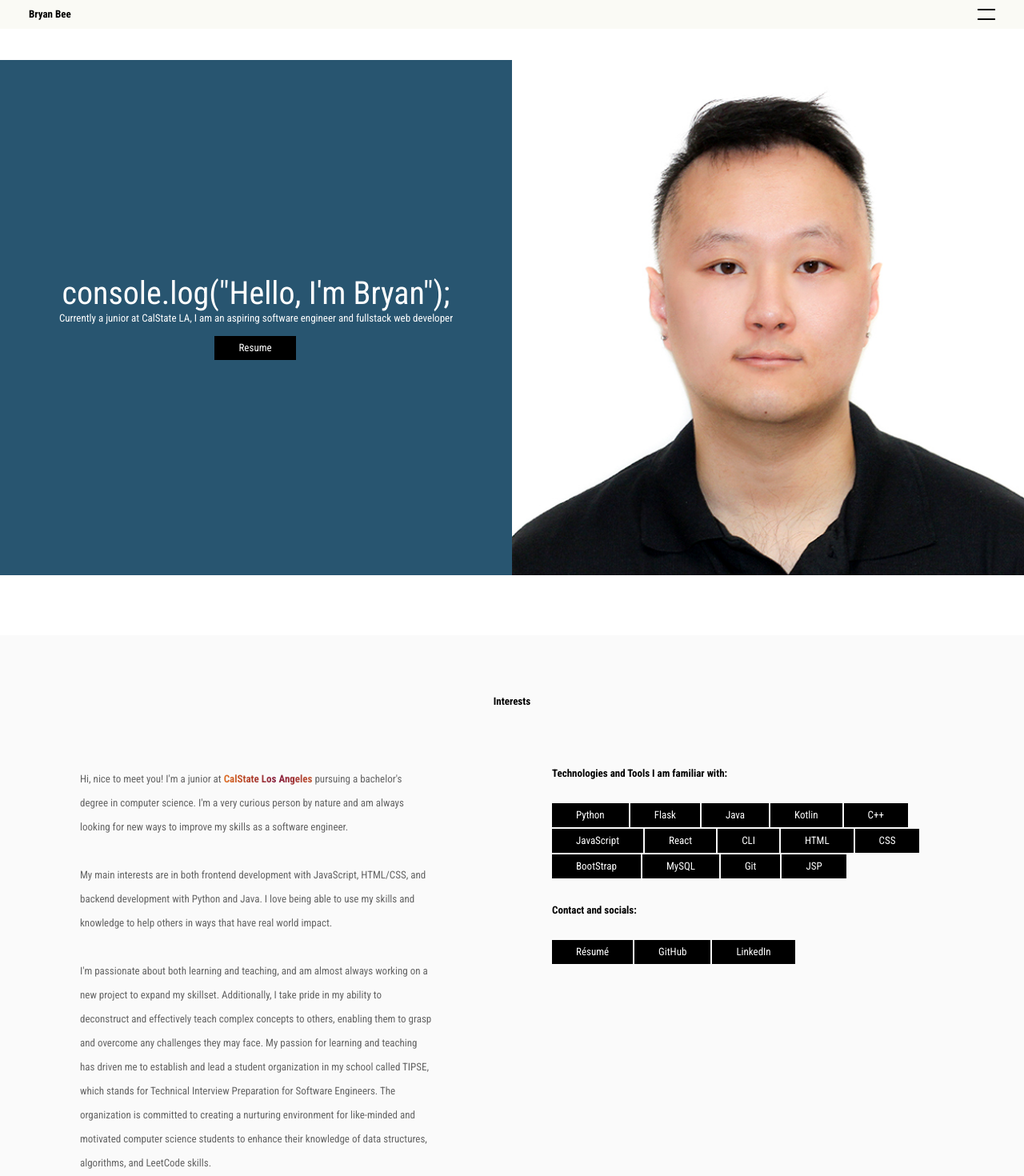
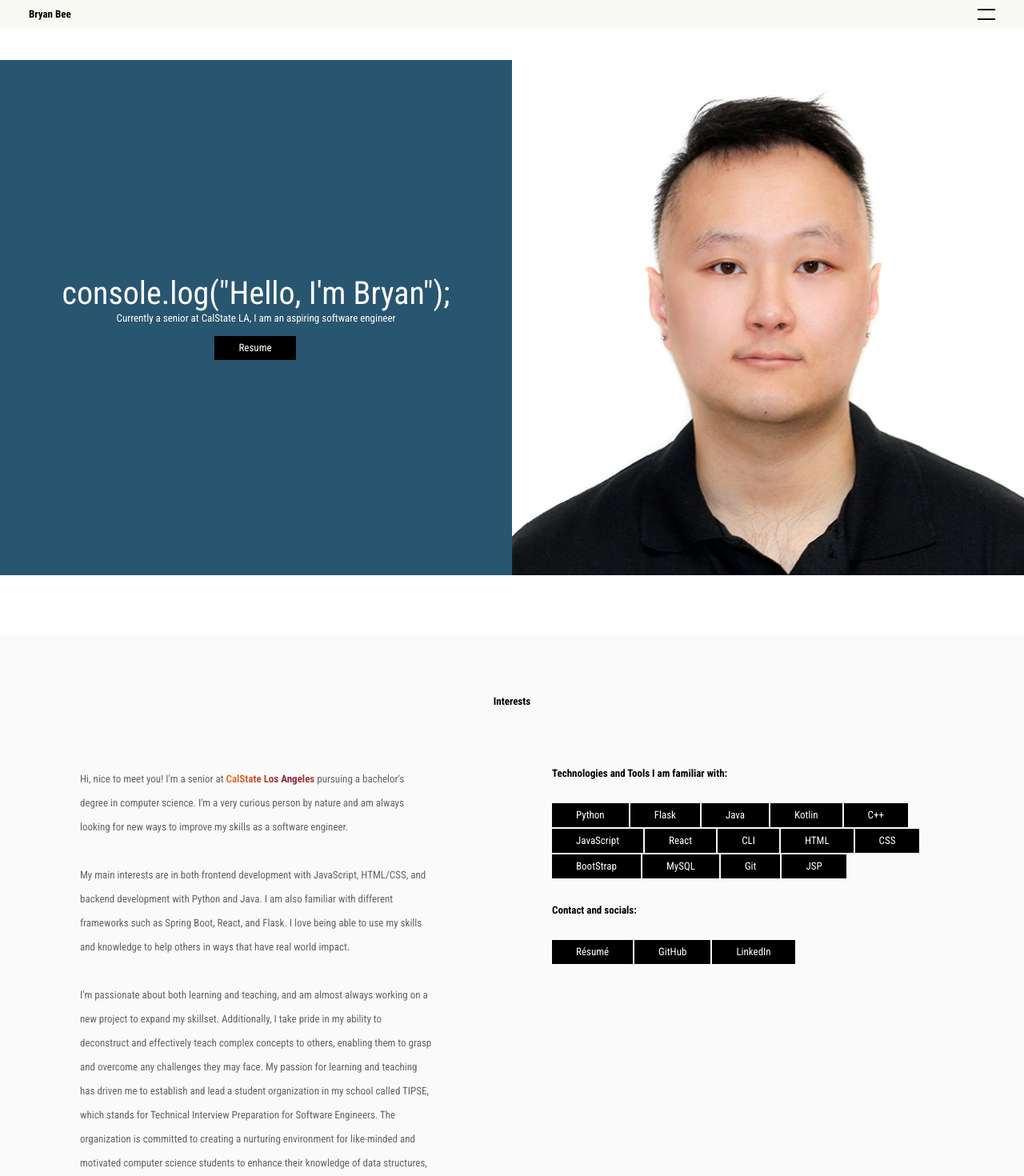
Before and after one commit to bryan-bee/myPortfolio, a React (Create React App) app: page / in a window 1280 px wide. Shown: the top 1470 px of the page at 80% size. Built offline with nearby package versions, Linux system fonts and the light colour scheme; a web font is replaced by a local one.

Commit message:
Changes post summer

```diff
--- a/src/Pages/Interests/Interests.js
+++ b/src/Pages/Interests/Interests.js
@@ -58,12 +58,12 @@ function Interests() {
 
 
         <div className='interests_1 fs1'>
-            Hi, nice to meet you! I'm a junior at <b className="calstate-la">CalState Los Angeles</b> pursuing
+            Hi, nice to meet you! I'm a senior at <b className="calstate-la">CalState Los Angeles</b> pursuing
             a bachelor's degree in computer science. I'm a very curious person by nature and am always looking for
             new ways to improve my skills as a software engineer.
             <br/><br/>
             My main interests are in both frontend development with JavaScript, HTML/CSS, and backend development with
-            Python and Java.
+            Python and Java. I am also familiar with different frameworks such as Spring Boot, React, and Flask.
             I love being able to use my skills and knowledge to help
             others in ways that have real world impact.
             <br/><br/>
--- a/src/Pages/Page1/Page1.js
+++ b/src/Pages/Page1/Page1.js
@@ -33,7 +33,7 @@ function ShowContents_Page1() {
   const contentspage1 = [
     {
       line1: 'console.log("Hello, I\'m Bryan");',
-      line2: 'Currently a junior at CalState LA, I am an aspiring software engineer and fullstack web developer',
+      line2: 'Currently a senior at CalState LA, I am an aspiring software engineer',
       button_link: Resume,
       button_text: 'Resume',
       photo: HomeImage
--- a/src/Pages/Work/Work.js
+++ b/src/Pages/Work/Work.js
@@ -4,6 +4,15 @@ import SectionHeading from '../../Components/SectionHeading/SectionHeading.js';
 
 function ShowWork() {
   const work = [
+    {
+      name:'Accenture',
+      description:'Technology Analyst Intern',
+      technologies:'HTML, CSS, PostgreSQL, PgAdmin, JavaScript, React, Java, Spring Boot',
+      date:'June 2024 - August 2024',
+      content:['• Revamped the frontend of a client’s billing platform using React.js to improve visuals and create a modern, intuitive user interface, which significantly enhanced the user experience for 3.7 million customers.',
+      '• Developed secure and efficient SQL queries by employing isolation levels, PgAdmin database analysis, and prepared statements, which enhanced the backend endpoints of the billing platform.'
+      ],
+    },
     {
       name:'Partillion BioScience',
       description:'Software Engineer Intern',
```
Also changed, not shown: 1 other file (tests, documents, lock files or other folders).
